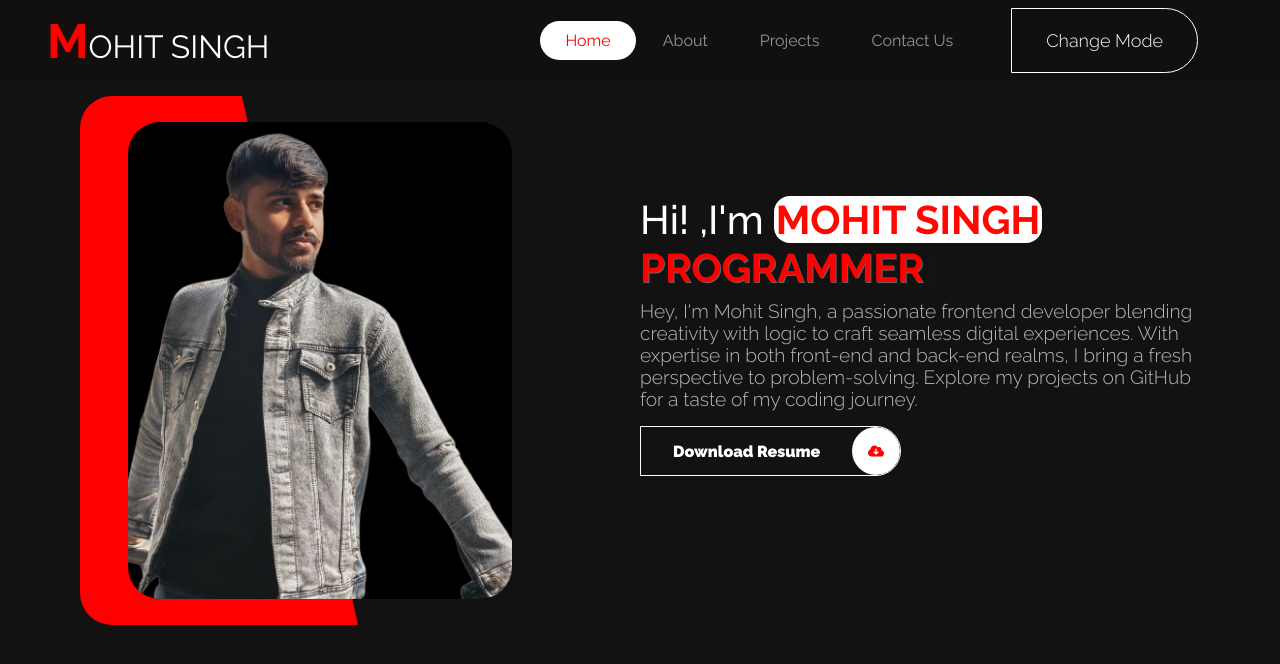
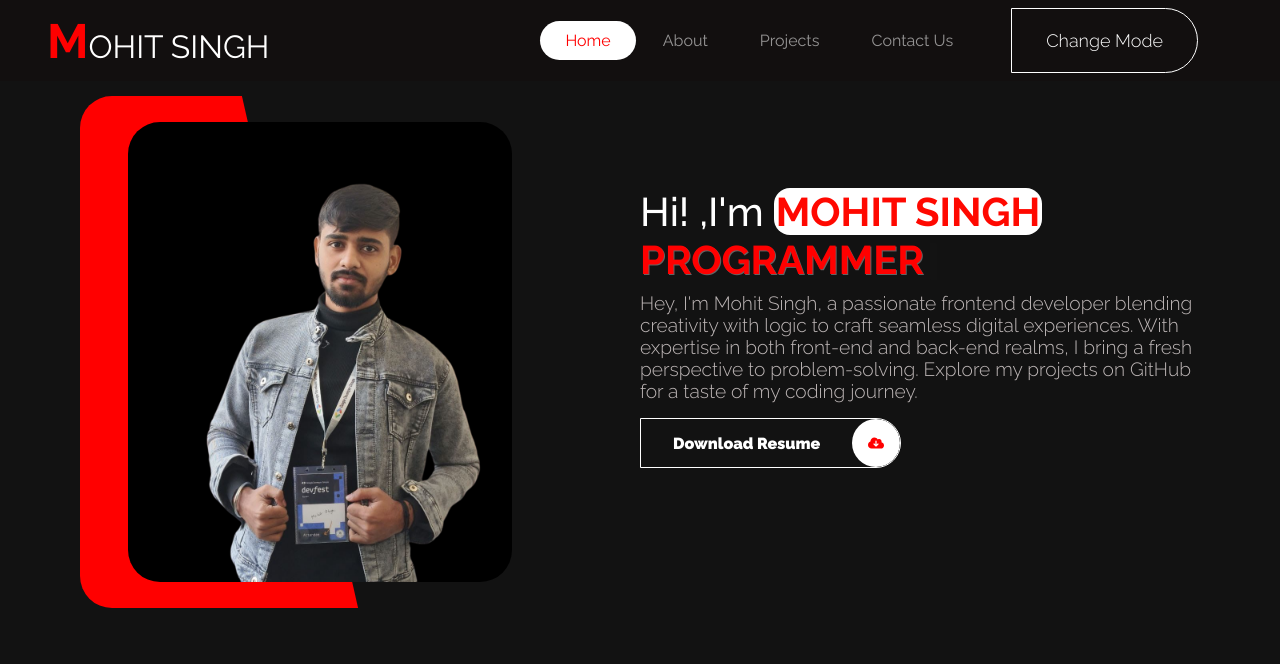
Before and after one commit to mohitsinghgarry/Portfolio, a React (Vite) app: page / in a window 1280 px wide. Shown: the top 664 px of the page. Built offline with nearby package versions, Linux system fonts and the light colour scheme; a web font is replaced by a local one.

Commit message:
initial commit

```diff
--- a/index.html
+++ b/index.html
@@ -13,7 +13,7 @@
 <link rel="preconnect" href="https://fonts.googleapis.com">
 <link rel="preconnect" href="https://fonts.gstatic.com" crossorigin>
 <link href="https://fonts.googleapis.com/css2?family=Open+Sans:ital,wght@0,300..800;1,300..800&family=Raleway:ital,wght@0,100..900;1,100..900&display=swap" rel="stylesheet">
-    <title>Vite + React</title>
+    <title>Portfolio</title>
   </head>
   <body class="light-theme">
     <div id="root"></div>
--- a/src/components/Home.jsx
+++ b/src/components/Home.jsx
@@ -14,7 +14,7 @@ export const Home = () => {
         <div className='left-header'>
             <div className="h-shape"></div>
             <div className="image">
-                <img src="\img\herophoto.png"alt="image" />
+                <img src="\img\mohitsingh.png"alt="image" />
             </div>
         </div>
         <div className="right-header">
```
Also changed, not shown: public/img/mohitsingh.png (added).
